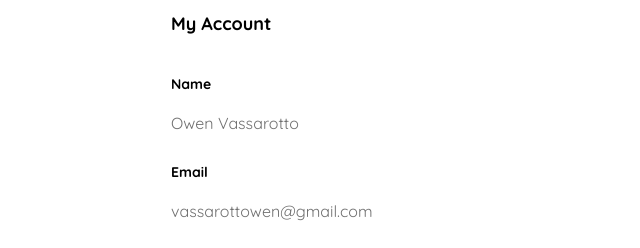
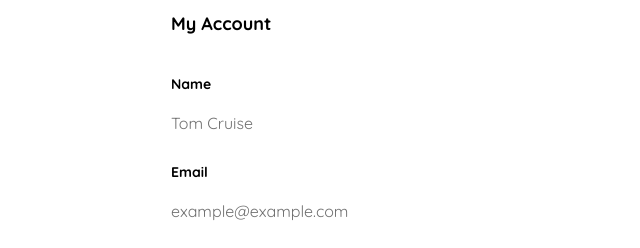
Before and after one commit to owenvassarotto/frondev_practical_course_project, a plain HTML site: page clase6.html in a window 1280 px wide. Shown: the top 248 px of the page, 319-959 px from the left. Drawn offline with Linux system fonts and the light colour scheme.

Commit message:
Updated data examples, name and email

```diff
--- a/clase6.html
+++ b/clase6.html
@@ -108,10 +108,10 @@
         <form action="/" class="form">
 
           <label for="name" class="label">Name</label>
-          <p class="value">Owen Vassarotto</p>
+          <p class="value">Tom Cruise</p>
 
           <label for="email" class="label">Email</label>
-          <p class="value">vassarottowen@gmail.com</p>
+          <p class="value">example@example.com</p>
 
           <label for="password" class="label">Password</label>
           <p class="value">*********</p>
```
